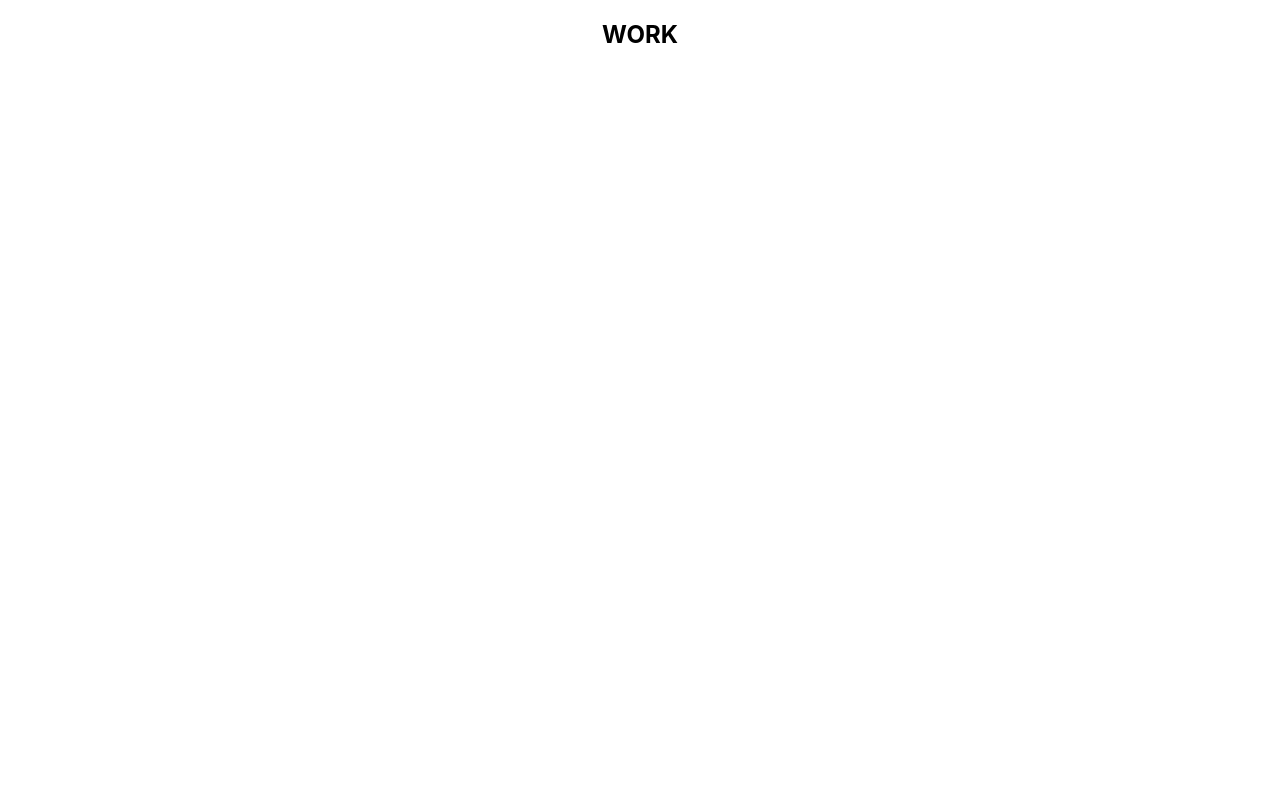
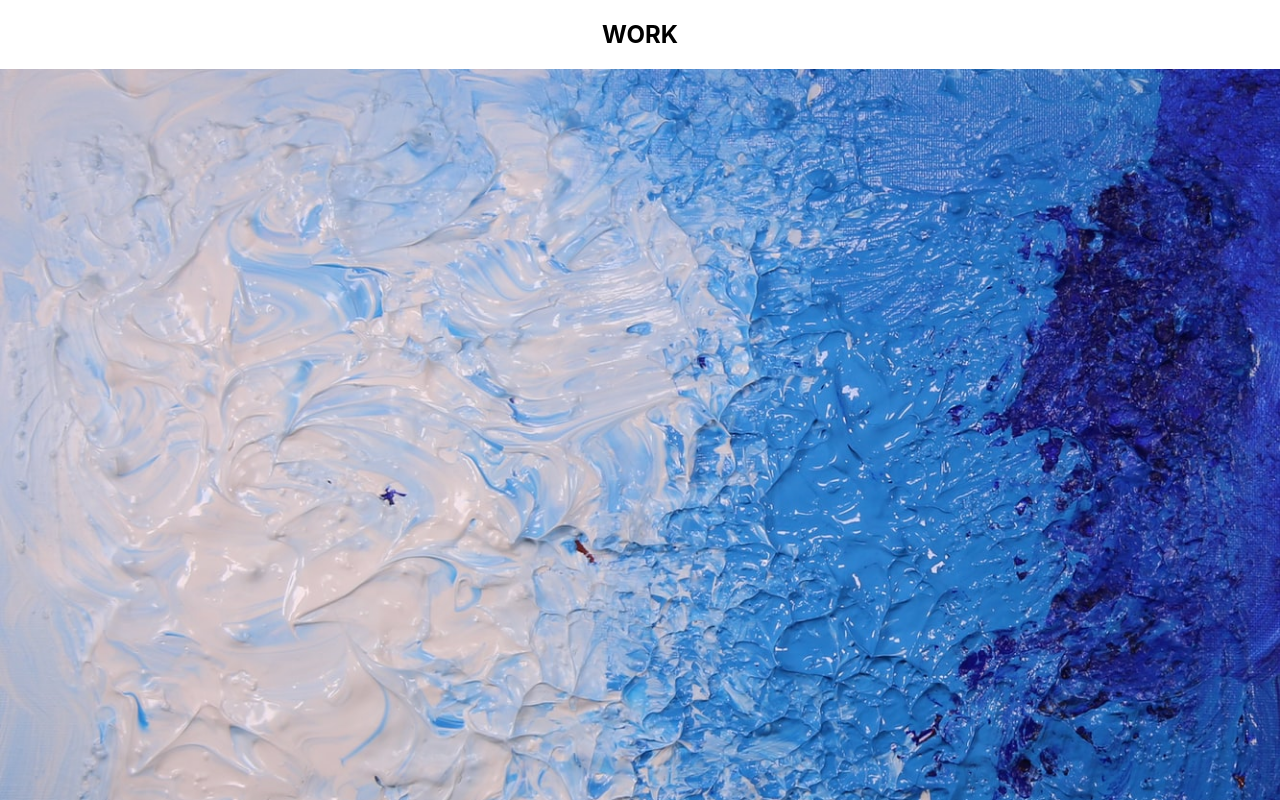
Before and after one commit to zementeshome/zemen-teshome-portfolio, a React (Create React App) app: page /work in a window 1280 px wide. Built offline with nearby package versions, Linux system fonts and the light colour scheme.

Commit message:
work cards displaying on page

```diff
--- a/src/App.js
+++ b/src/App.js
@@ -12,35 +12,35 @@ class App extends React.Component {
     work: [
       {
         id: 1,
-        image: '',
+        image: '/assets/images/work-image-temp.jpeg',
         title: 'booklub',
         description: 'an online book club that sorts users into groups based on their literary interests and goals',
         year: 2020
       },
       {
         id: 1,
-        image: '',
+        image: '/assets/images/work-image-temp.jpeg',
         title: 'brainflix',
         description: 'a prototype for a new interactive video streaming platform that gets live data from a server',
         year: 2020
       },
       {
         id: 1,
-        image: '',
+        image: '/assets/images/work-image-temp.jpeg',
         title: 'adidas 2.0',
         description: "a mobile-first app that highlights and celebrates adidas's sustainable practices and products",
         year: 2020
       },
       {
         id: 1,
-        image: '',
+        image: '/assets/images/work-image-temp.jpeg',
         title: 'instock',
-        description: '',
+        description: 'an inventory management system for a fortune 500 client',
         year: 2020
       },
       {
         id: 1,
-        image: '',
+        image: '/assets/images/work-image-temp.jpeg',
         title: 'bandsite',
         description: 'website for an up-and-coming band with front-end and bacj-end functionality',
         year: 2020
@@ -54,7 +54,7 @@ class App extends React.Component {
       <Router>
         <Switch>
         <Route exact path="/" component={Home}></Route>
-        <Route path="/work" component={Work}></Route>
+        <Route path="/work"><Work work={this.state.work}/></Route>
         <Route path="/about" component={About}></Route>
        <Route path="/contact" component={Contact}></Route>
         </Switch>
--- a/src/components/Work/Work.jsx
+++ b/src/components/Work/Work.jsx
@@ -1,12 +1,16 @@
 import React from 'react'
+import WorkCard from './../WorkCard/WorkCard';
 import './Work.scss';
 
-function Work() {
+function Work(props) {
     return (
         <section className="work">
         <h1 className="work__header">WORK</h1>
+        <div className="work__container">
+            {props.work.map((workInfo) => <WorkCard key={workInfo.id} image={workInfo.image} title={workInfo.title} description={workInfo.description} year={workInfo.year}/>)}
+        </div>
         </section>
-    )
-}
+    );
+};
 
 export default Work;
--- a/src/components/Work/Work.scss
+++ b/src/components/Work/Work.scss
@@ -10,4 +10,10 @@
            justify-content: center;
         }
     }
+
+    &__image {
+        @include mobile {
+            width: 100%;
+        }
+    }
 }
--- /dev/null
+++ b/src/components/WorkCard/WorkCard.jsx
@@ -0,0 +1,18 @@
+import React from 'react'
+
+class WorkCard extends React.Component {
+    render() {
+        return (
+            <section className="work">
+                <div className="work__card-container">
+                <img className="work__image" src={process.env.PUBLIC_URL + this.props.image} alt="project"/>
+               <h2 className="work__title">{this.props.title}</h2>
+        <p className="work__description">{this.props.description}</p>
+        <p className="work__year">{this.props.year}</p>
+                </div>
+            </section>
+        )
+    }
+}
+
+export default WorkCard;
```
Also changed, not shown: public/assets/images/work-image-temp.jpeg (added), src/components/WorkCard/WorkCard.scss (added).
